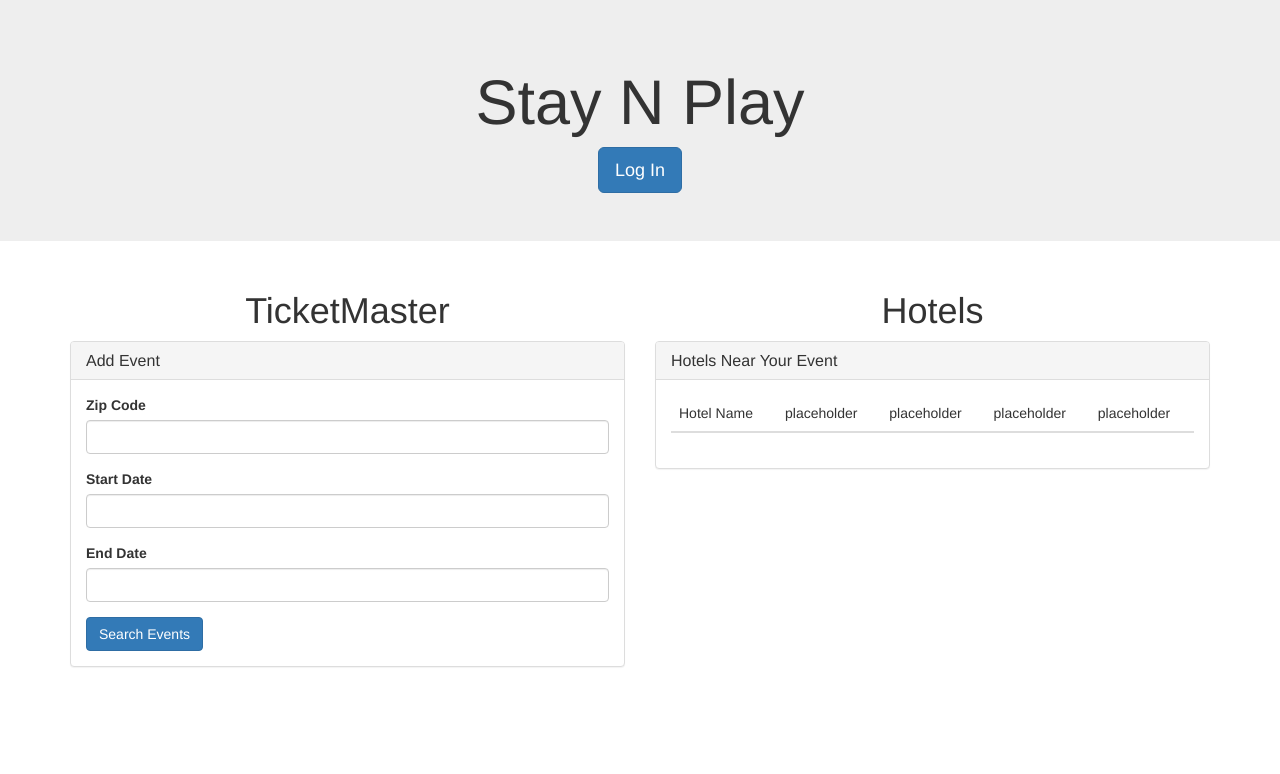
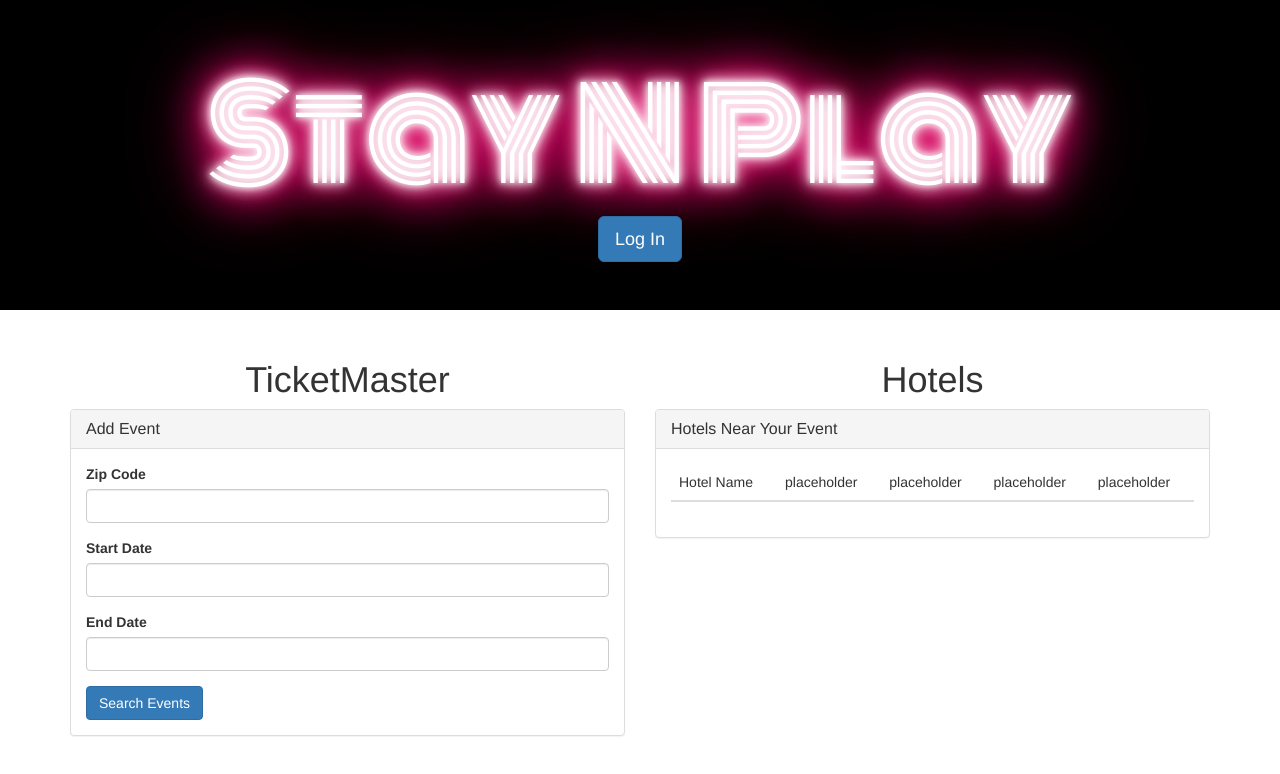
Before and after one commit to akirschner89/stayNplay, a plain HTML site: page index.html in a window 1280 px wide. Drawn offline with nearby package versions, Linux system fonts and the light colour scheme; a script that the page names is missing.

Commit message:
experimenting with Jumbotron header styling: added a fonts folder at /assets/fonts, added font, added a neon effect to Jumbotron just to get the ball rolling on some style talk.

```diff
--- a/assets/css/style.css
+++ b/assets/css/style.css
@@ -10,3 +10,47 @@
 h1 {
 	text-align: center;
 }
+
+/*---------------Jumbotron Header---------------*/
+
+.jumbotron {
+	background: black;
+}
+
+@font-face {
+	font-family: "Monoton-Regular";
+	src: url("../fonts/Monoton-Regular.ttf");
+}
+
+#neonHeader {
+	font-family: "Monoton-Regular";
+	font-size: 125px;
+	 color: #fff;
+  -webkit-animation: neon1 1.5s ease-in-out infinite alternate;
+  -moz-animation: neon1 1.5s ease-in-out infinite alternate;
+  animation: neon1 1.5s ease-in-out infinite alternate;
+}
+
+#neonHeader:hover {
+	color: #FF1177;
+  -webkit-animation: none;
+  -moz-animation: none;
+  animation: none;
+}
+
+neonHeader:hover {
+  color: #ffffff;
+}
+/*glow for webkit*/
+
+@-webkit-keyframes neon1 {
+  from {
+    text-shadow: 0 0 10px #fff, 0 0 20px #fff, 0 0 30px #fff, 0 0 40px #FF1177, 0 0 70px #FF1177, 0 0 80px #FF1177, 0 0 100px #FF1177, 0 0 150px #FF1177;
+  }
+  to {
+    text-shadow: 0 0 5px #fff, 0 0 10px #fff, 0 0 15px #fff, 0 0 20px #FF1177, 0 0 35px #FF1177, 0 0 40px #FF1177, 0 0 50px #FF1177, 0 0 75px #FF1177;
+  }
+}
+
+
+/*----------------------------------*/
--- a/index.html
+++ b/index.html
@@ -20,7 +20,7 @@
 <body>
     <div class="jumbotron">
         <div class="container text-center">
-            <h1>Stay N Play</h1>
+            <h1 id="neonHeader">Stay N Play</h1>
                 <a class="btn btn-primary btn-lg">Log In</a>
         </div>
     </div>
```
Also changed, not shown: assets/fonts/Monoton-Regular.ttf (added), 1 other file.
